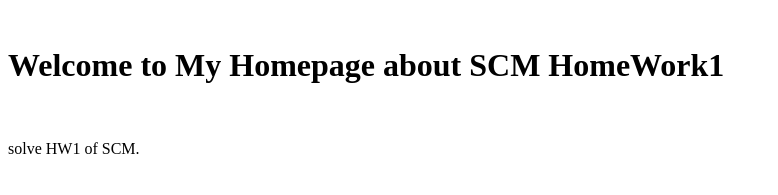
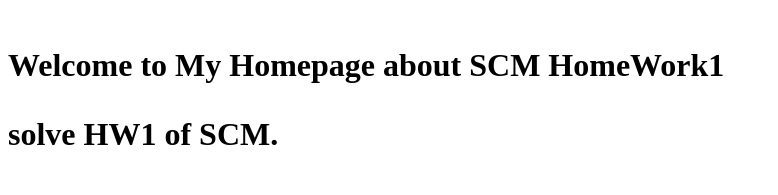
Before and after one commit to RawanAlshmmri/MyHomepage, a plain HTML site: page index.html in a window 1280 px wide. Shown: the whole page, without its empty margins (0-778 px from the left). Drawn offline with Linux system fonts and the light colour scheme.

Commit message:
Update index.html

```diff
--- a/index.html
+++ b/index.html
@@ -4,7 +4,7 @@
     <title>Welcome to My Homepage about SCM HomeWork1</title>‍
 </head>‍
 <body>‍
-    <h1>Welcome to My Homepage about SCM HomeWork1</h1>‍
-    <p>solve HW1 of SCM.</p>‍
+    <h1>Welcome to My Homepage about SCM HomeWork1‍  <!-- Bug: Missing closing </h1> tag -->
+    <p>solve HW1 of SCM. <!-- Bug: Missing closing </p> tag -->‍
 </body>‍
 </html>
```
